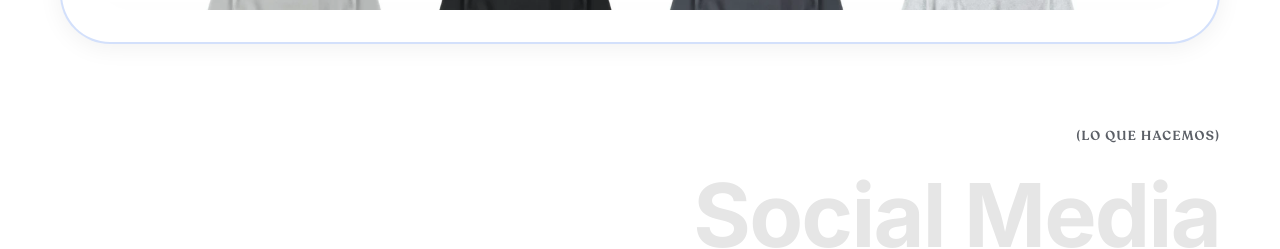
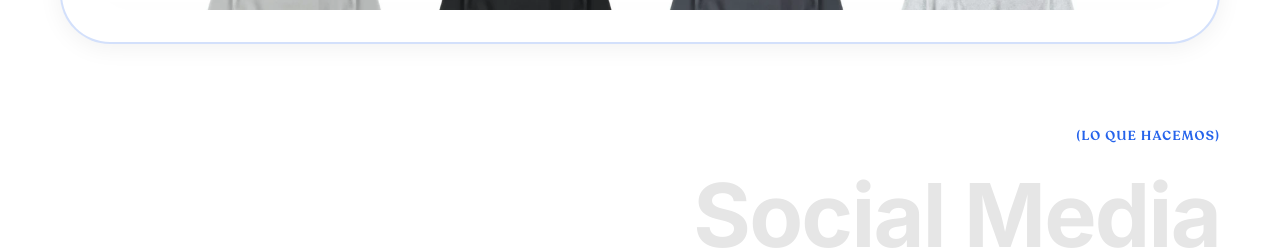
Before and after one commit to esonoalonso/befive-solutions, a Next.js app: page / in a window 1280 px wide. Shown: the part 10120-10369 px from the top of the page. Built offline with nearby package versions, Linux system fonts and the light colour scheme.

Commit message:
Make Lo que hacemos eyebrow blue to match site accent

```diff
--- a/components/sections/WhatWeDo.jsx
+++ b/components/sections/WhatWeDo.jsx
@@ -62,7 +62,7 @@ export default function WhatWeDo() {
             </div>
 
             <div>
-              <p className="mb-6 font-recoleta text-right text-small uppercase tracking-widest text-ink-secondary">
+              <p className="mb-6 font-recoleta text-right text-small uppercase tracking-widest text-accent">
                 {whatWeDo.eyebrow}
               </p>
               <div className="flex flex-col items-end gap-1 text-right">
```
